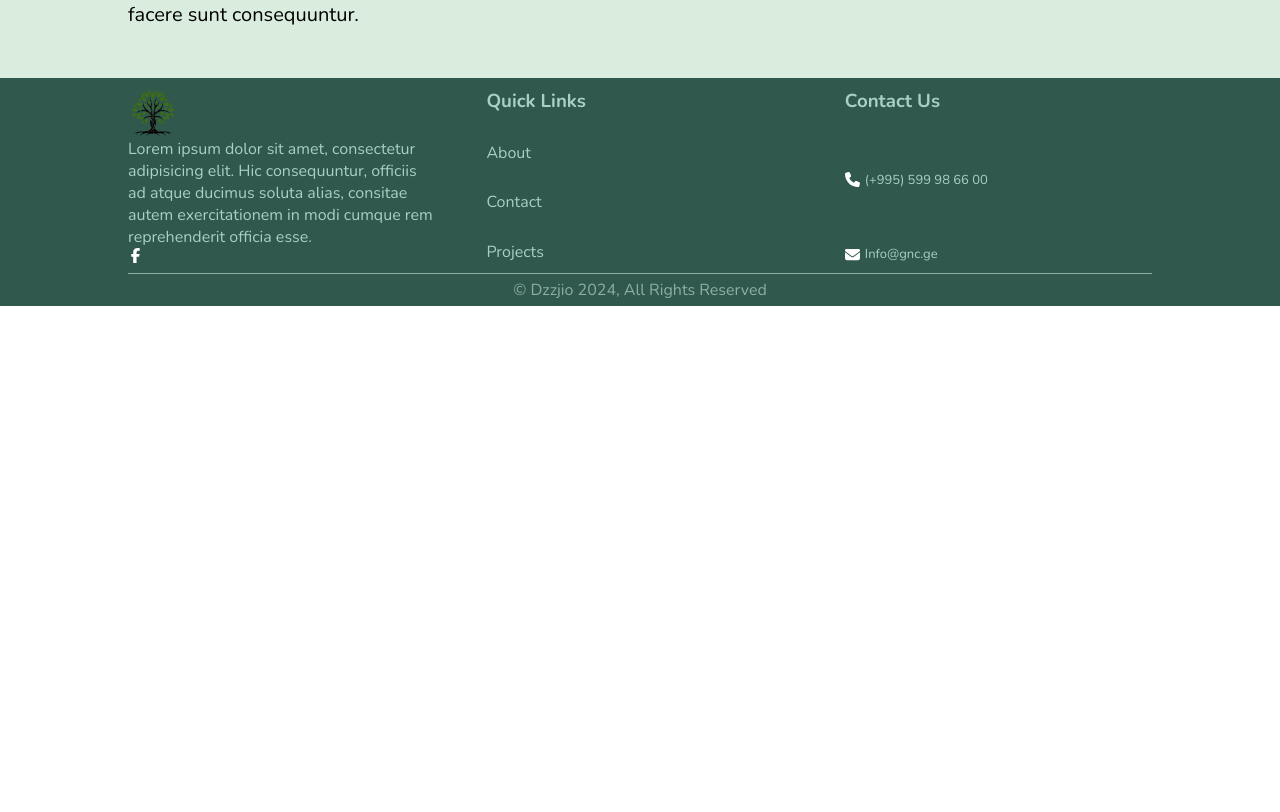
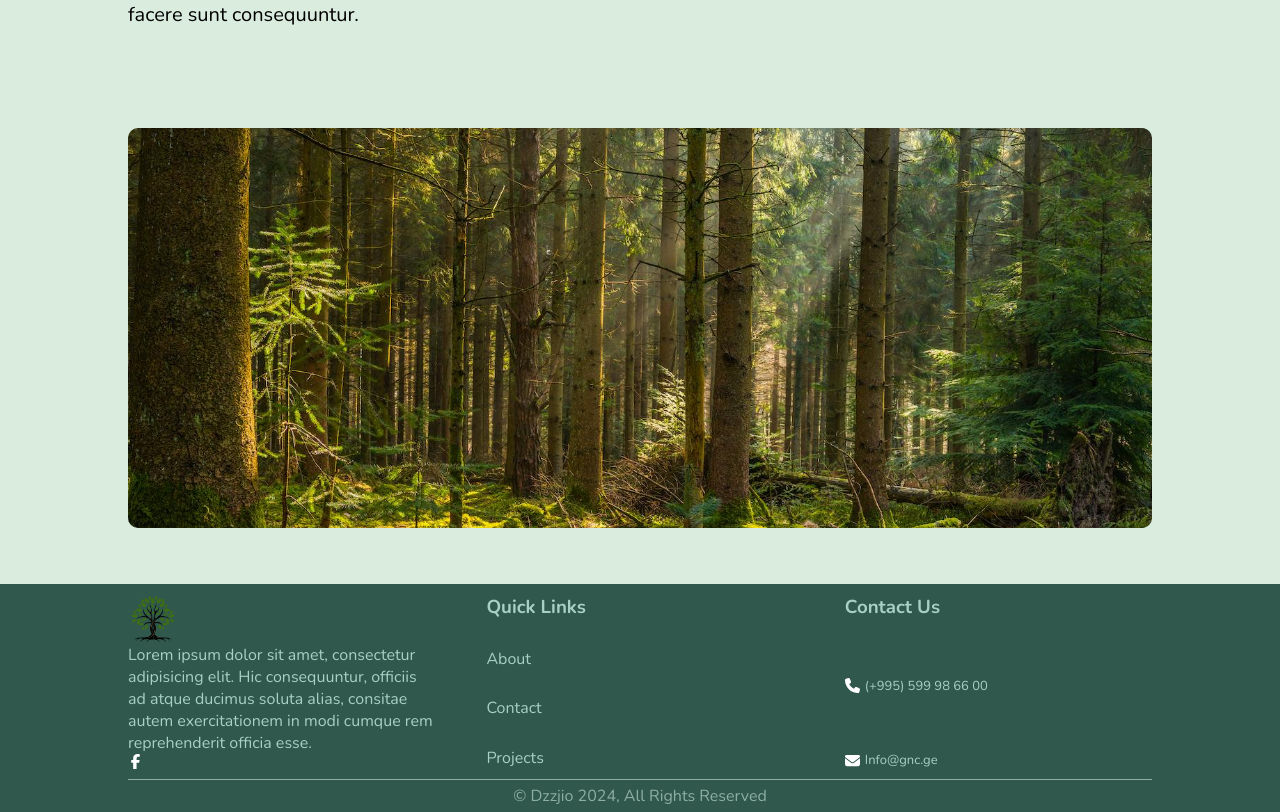
Before and after one commit to PickleSoda/gnc-next, a Next.js app: page / in a window 1280 px wide. Shown: the part 2023-2835 px from the top of the page. Before the commit the page ends 2329 px from the top, so only its background shows below. Built offline with nearby package versions, Linux system fonts and the light colour scheme.

Commit message:
add home page section 3

```diff
--- a/app/page.tsx
+++ b/app/page.tsx
@@ -10,6 +10,7 @@ import jungle  from "@/assets/images/jung.jpg"
 import HomeSectionTwo from "@/components/partials/homeSection2";
 import Button from "@/components/partials/button";
 import Link from 'next/link';
+import woods from '@/assets/images/woods.jpg'
 
 const Home = () => {
 
@@ -28,6 +29,9 @@ const Home = () => {
         </div>
       </section>
       <HomeSectionTwo />
+      <section className="home-section-3">
+            <Image alt="woods" src={woods} data-aos='fade-up'/>
+      </section>
     </main>
   )
 }
--- a/sass/homePage.scss
+++ b/sass/homePage.scss
@@ -57,3 +57,16 @@
         }
     }
 }
+
+//section 3
+.home-section-3 {
+    width: 80vw;
+    margin: 50px auto;
+
+    & > img {
+        height: 400px;
+        border-radius: 10px;
+        width: 80vw;
+        object-fit: cover;
+    }
+}
```
